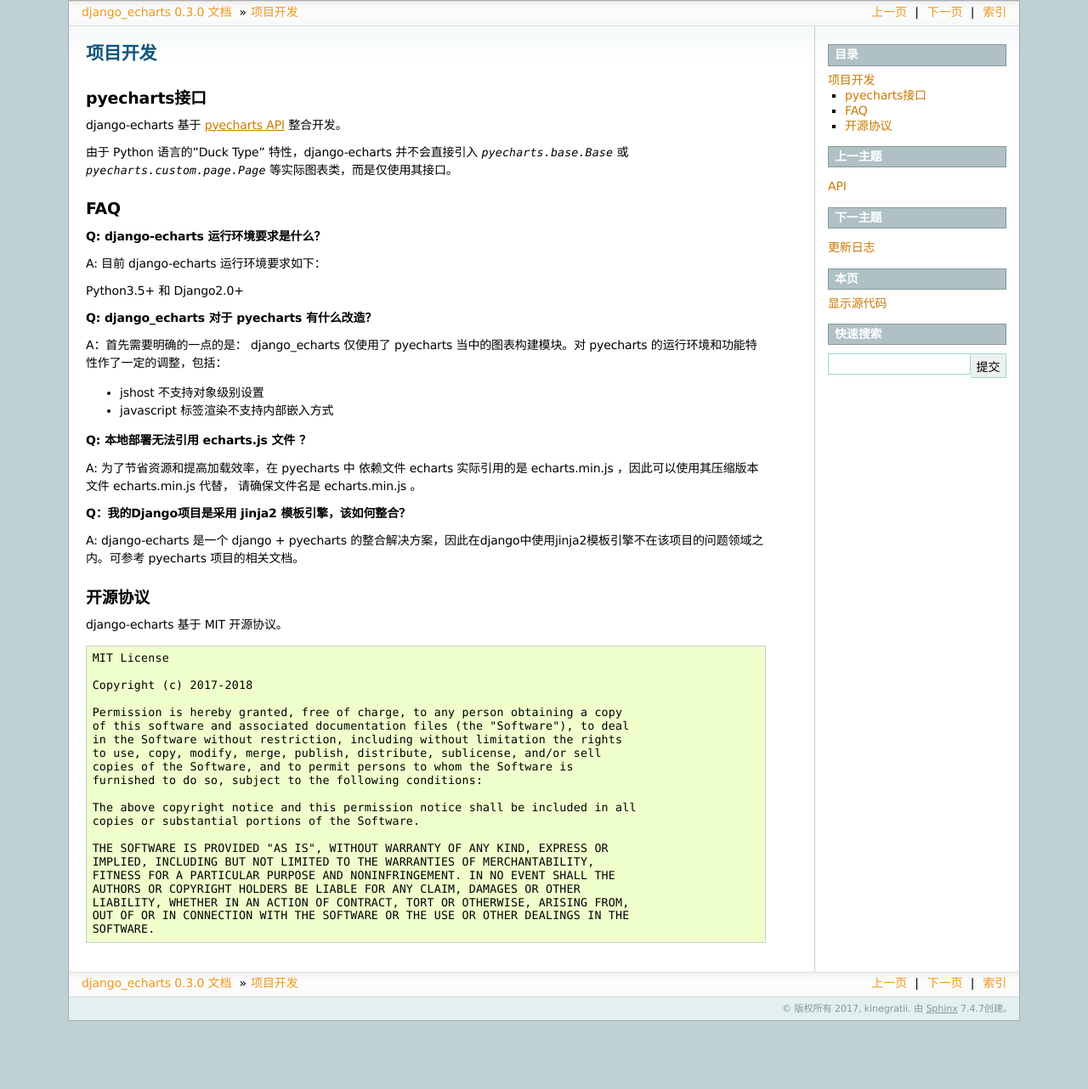
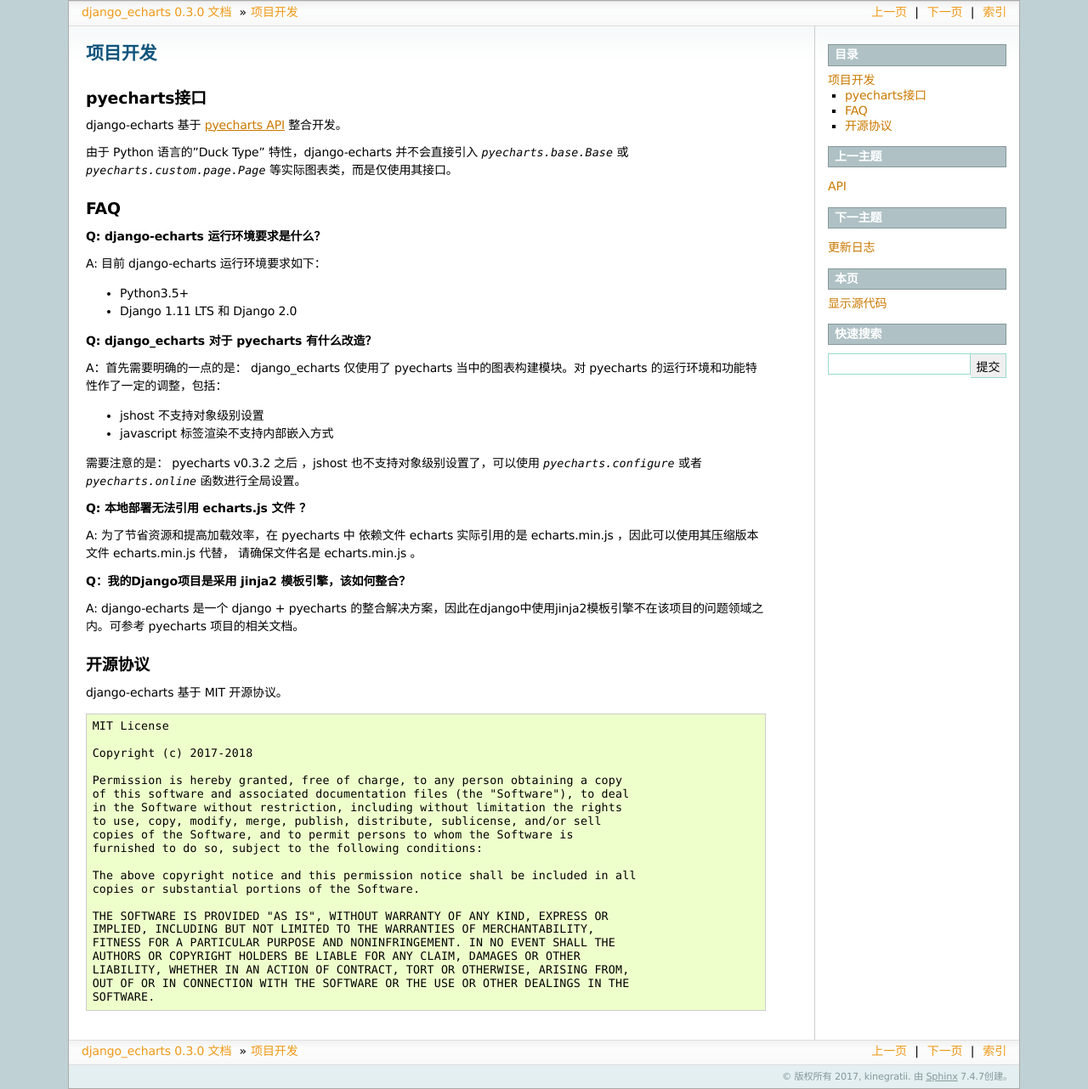
Before and after one commit to kinegratii/django-echarts, a Sphinx documentation site: the page built from docs/development.rst, in a window 1280 px wide. Shown: the whole page at 85% size. Built offline with Sphinx 7.4.7, drawn with Linux system fonts in a browser that asks for light colours; before the commit the page ends 1202 px from its top, so only the background shows below that.

Commit message:
Update document for Django 1.11 LTS support
1. document
2. travis.yaml
3. setup.py

```diff
--- a/docs/development.rst
+++ b/docs/development.rst
@@ -17,7 +17,8 @@
 
 A: 目前 django-echarts 运行环境要求如下：
 
-Python3.5+ 和 Django2.0+
+- Python3.5+
+- Django 1.11 LTS 和 Django 2.0
 
 **Q: django_echarts 对于 pyecharts 有什么改造？**
 
@@ -25,6 +26,8 @@
 
 - jshost 不支持对象级别设置
 - javascript 标签渲染不支持内部嵌入方式
+
+需要注意的是： pyecharts v0.3.2 之后 ，jshost 也不支持对象级别设置了，可以使用 `pyecharts.configure` 或者 `pyecharts.online` 函数进行全局设置。
 
 **Q: 本地部署无法引用 echarts.js 文件 ？**
 
--- a/docs/index.rst
+++ b/docs/index.rst
@@ -10,7 +10,7 @@
 
 ::
 
-    自v0.3起，django-echarts 仅支持 Python3.5+ 和 Django 2.0+
+    自v0.3起，django-echarts 仅支持 Python3.5+ 的开发环境, Django 版本要求为 2.0+ 或 1.11 LTS 。
 
 主页： https://github.com/kinegratii/django-echarts
 
--- a/setup.py
+++ b/setup.py
@@ -9,6 +9,7 @@
     "Programming Language :: Python :: 3.5",
     "Programming Language :: Python :: 3.6",
     "Framework :: Django",
+    "Framework :: Django :: 1.11",
     "Framework :: Django :: 2.0",
     "Intended Audience :: Developers",
     "License :: OSI Approved :: MIT License",
```
Also changed, not shown: README.md (+4 -3 lines), .travis.yml.
